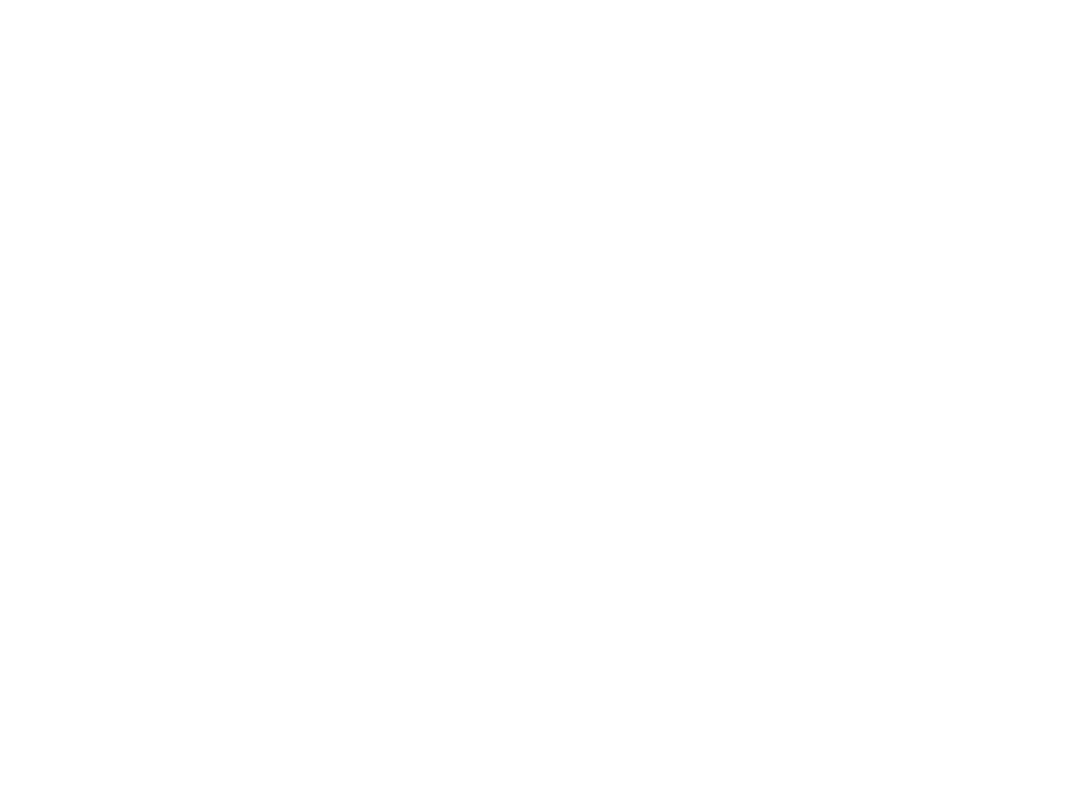
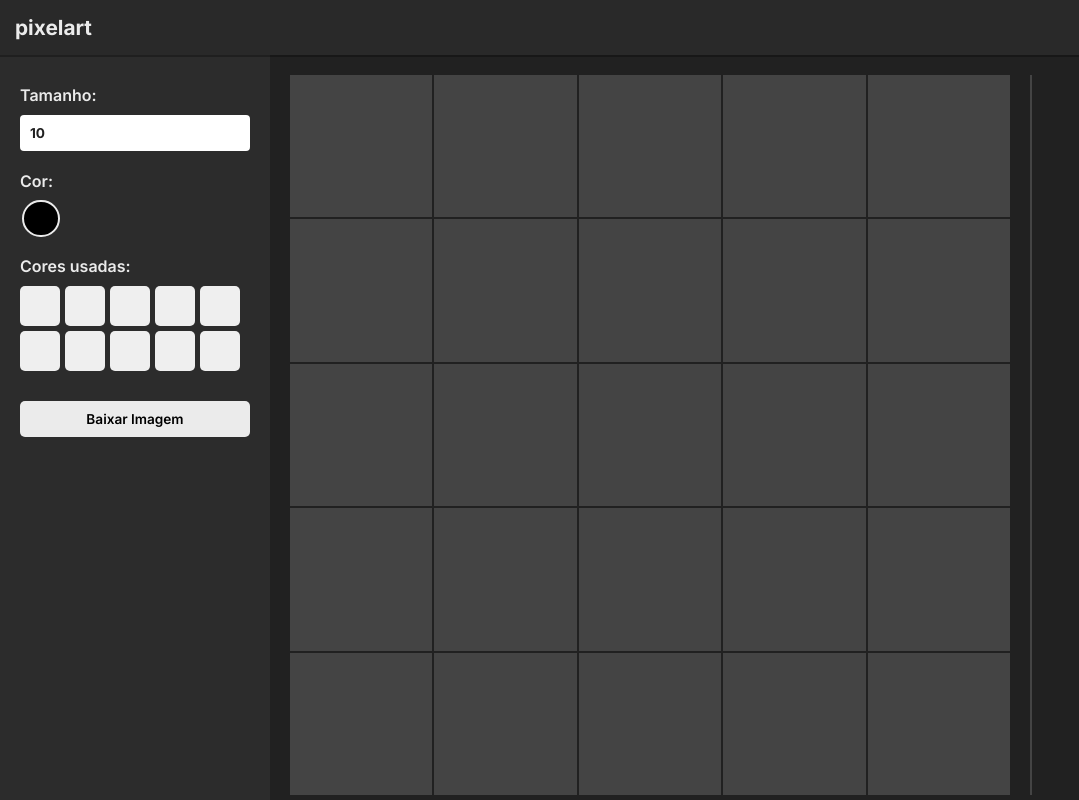
Before and after one commit to EduCarmo/Pixel-Art, a plain HTML site: page index.html in a window 1280 px wide. Shown: the whole page, without its empty margins (0-1079 px from the left). Drawn offline with Linux system fonts and the light colour scheme.

Commit message:
feito a estilização do PixelArt

```diff
--- a/index.html
+++ b/index.html
@@ -10,6 +10,76 @@
 
 <body>
 
+    <header>
+        <h1>pixelart</h1>
+    </header>
+
+    <main>
+        <aside>
+            <span class="option-title">Tamanho:</span>
+            <input type="number" class="input-size" min="4" value="10">
+
+            <span class="option-title">Cor:</span>
+            <input type="color" class="input-color">
+
+            <span class="option-title">Cores usadas:</span>
+            <section class="used-colors">
+                <button class="button-color" data-color="red"></button>
+                <button class="button-color" data-color="red"></button>
+                <button class="button-color" data-color="red"></button>
+                <button class="button-color" data-color="red"></button>
+                <button class="button-color" data-color="red"></button>
+                <button class="button-color" data-color="red"></button>
+                <button class="button-color" data-color="red"></button>
+                <button class="button-color" data-color="red"></button>
+                <button class="button-color" data-color="red"></button>
+                <button class="button-color" data-color="red"></button>
+            </section>
+
+            <button class="button-save">Baixar Imagem</button>
+        </aside>
+
+        <section class="canvas">
+            <div class="row">
+                <div class="pixel"></div>
+                <div class="pixel"></div>
+                <div class="pixel"></div>
+                <div class="pixel"></div>
+                <div class="pixel"></div>
+            </div>
+            <div class="row">
+                <div class="pixel"></div>
+                <div class="pixel"></div>
+                <div class="pixel"></div>
+                <div class="pixel"></div>
+                <div class="pixel"></div>
+            </div>
+            <div class="row">
+                <div class="pixel"></div>
+                <div class="pixel"></div>
+                <div class="pixel"></div>
+                <div class="pixel"></div>
+                <div class="pixel"></div>
+            </div>
+            <div class="row">
+                <div class="pixel"></div>
+                <div class="pixel"></div>
+                <div class="pixel"></div>
+                <div class="pixel"></div>
+                <div class="pixel"></div>
+            </div>
+            <div class="row">
+                <div class="pixel"></div>
+                <div class="pixel"></div>
+                <div class="pixel"></div>
+                <div class="pixel"></div>
+                <div class="pixel"></div>
+            </div>
+
+        </section>
+        <div class="resize"></div>
+    </main>
+
     <script src="scritp.js"></script>
 </body>
 
--- a/style.css
+++ b/style.css
@@ -0,0 +1,141 @@
+@import url("https://fonts.googleapis.com/css2?family=Inter:wght@100..900&display=swap");
+
+* {
+  margin: 0;
+  padding: 0;
+  box-sizing: border-box;
+  font-family: "Inter", sans-serif;
+}
+
+body {
+  background-color: #212121;
+}
+
+header {
+  background-color: #292929;
+  padding: 0 15px;
+  height: 55px;
+  display: flex;
+  align-items: center;
+  box-shadow: 0 2px rgba(0, 0, 0, 0.3);
+  position: relative;
+}
+
+header > h1 {
+  font-size: 1.3rem;
+  font-weight: 700;
+  color: #ebebeb;
+}
+
+main {
+  display: flex;
+  gap: 20px;
+  align-items: flex-start;
+}
+
+aside {
+  width: 100%;
+  max-width: 270px;
+  background-color: #2c2c2c;
+  padding: 30px 20px 20px;
+  min-height: calc(100dvh - 55px);
+}
+
+.canvas {
+  width: 100%;
+  max-width: 720px;
+  margin-top: 20px;
+  display: flex;
+  flex-direction: column;
+  gap: 2px;
+}
+
+.row {
+  display: flex;
+  gap: 2px;
+}
+
+.pixel {
+  width: 100%;
+  aspect-ratio: 1;
+  background-color: #444;
+  user-select: none;
+}
+
+.option-title {
+  color: #ebebeb;
+  font-size: 1rem;
+  font-weight: 600;
+  display: block;
+}
+
+.input-size {
+  width: 100%;
+  border: none;
+  padding: 10px;
+  border-radius: 4px;
+  font-size: 0.85rem;
+  font-weight: 700;
+  color: #212121;
+  outline: none;
+  margin: 10px 0 20px;
+}
+
+.input-color {
+    appearance: none;
+    width: 42px;
+    height: 45px;
+    background: none;
+    border: none;
+    cursor: pointer;
+    margin: 5px 0 15px;
+}
+
+.input-color::-moz-color-swatch{
+    border-radius: 50px;
+    border: 2px solid #ebebeb;
+}
+
+.input-color::-webkit-color-swatch{
+    border-radius: 50px;
+    border: 2px solid #ebebeb;
+}
+
+.button-color {
+    width: 40px;
+    height: 40px;
+    border: none;
+    border-radius: 5px;
+    cursor: pointer;
+}
+
+.used-colors {
+    margin-top: 10px;
+    display: flex;
+    gap: 5px;
+    flex-wrap: wrap;
+}
+
+.button-save {
+    width: 100%;
+    border: none;
+    padding: 10px;
+    border-radius: 5px;
+    font-weight: 600;
+    font-size: 0.85rem;
+    margin-top: 30px;
+    background-color: #ebebeb;
+    cursor: pointer;
+}
+
+.button-save:hover {
+    background-color: #d5d4d4;
+}
+
+.resize {
+    height: 720px;
+    width: 2px;
+    background-color: #444;
+    margin-top: 20px;
+    cursor: col-resize;
+}
```
